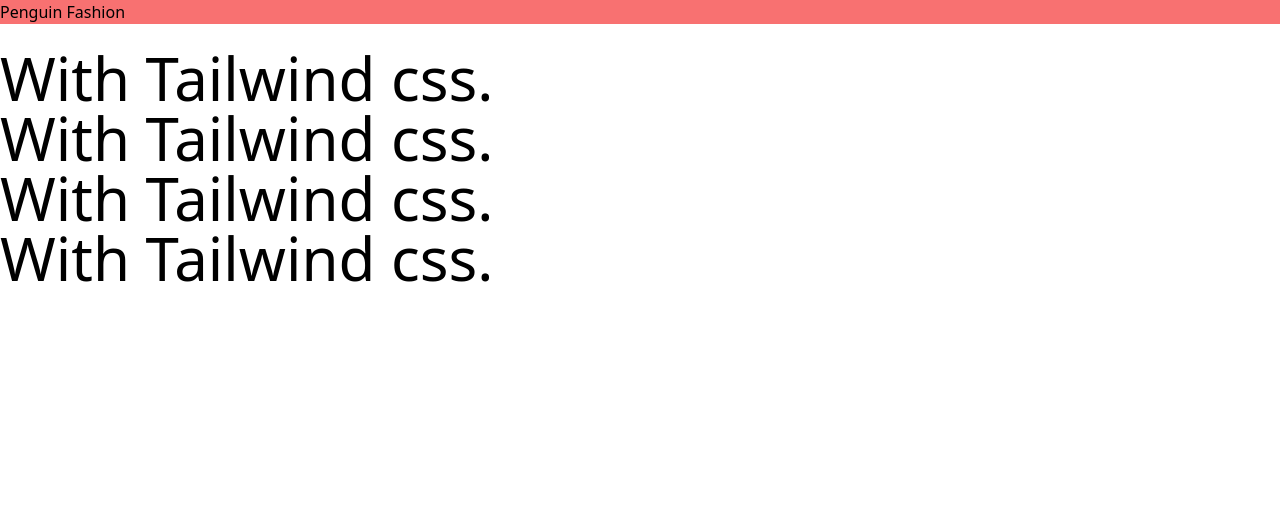
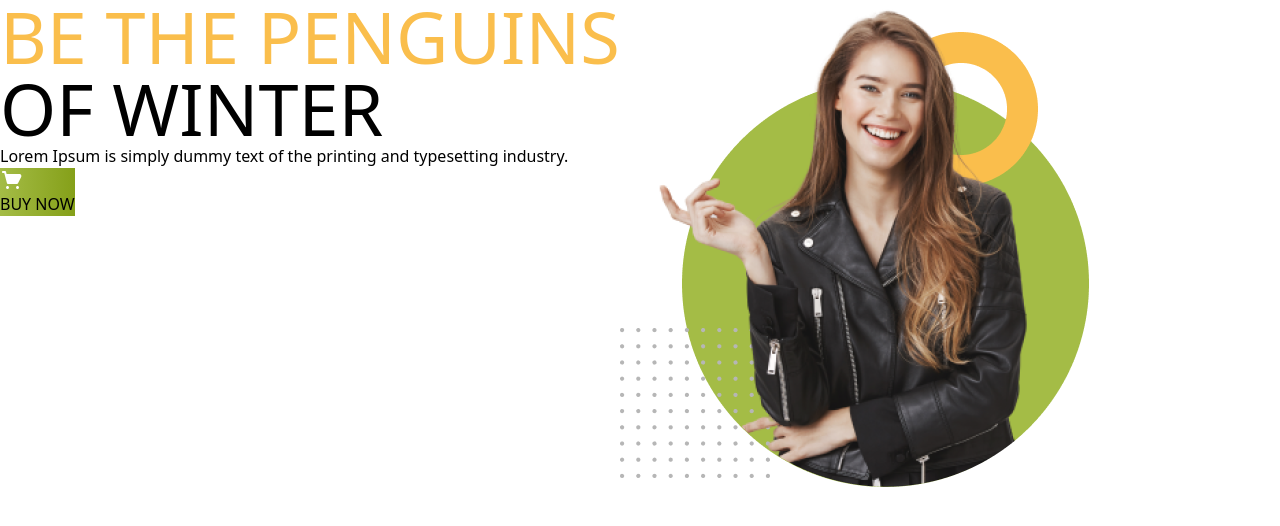
Before and after one commit to chandro4D/penguin-fashion-with-tailwind-css-, a plain HTML site: page index.html in a window 1280 px wide. Drawn offline with nearby package versions, Linux system fonts and the light colour scheme.

Commit message:
add button

```diff
--- a/index.html
+++ b/index.html
@@ -8,21 +8,28 @@
 </head>
 <body>
     <header>
-        <h1 class="bg-red-400">Penguin Fashion</h1>
-        <br>
-        <h2 class="text-6xl">
-            With Tailwind css.
-        </h2>
-        <h2 class="text-6xl">
-            With Tailwind css.
-        </h2>
-        <h2 class="text-6xl">
-            With Tailwind css.
-        </h2>
-        <h2 class="text-6xl">
-            With Tailwind css.
-        </h2>
+        <nav>
 
+        </nav>
+        <div class="flex ">
+            <div>
+                <h1 class="text-7xl uppercase">
+                    <span class="text-[#FABE4C]">Be the Penguins </span>
+                    <br>
+                    of Winter
+                </h1>
+                <p class="text-base">Lorem Ipsum is simply dummy text of the printing
+                    and typesetting industry.</p>
+                 <button class="uppercase bg-gradient-to-r from-[#A4BC46] to-[#85A019] font-medium"><svg xmlns="http://www.w3.org/2000/svg" width="24" height="24" viewBox="0 0 24 24" fill="none">
+                    <path d="M21.08 6.99998C20.9072 6.7006 20.6598 6.45111 20.3618 6.27585C20.0639 6.10059 19.7256 6.00554 19.38 5.99998H6.58L6 3.73998C5.9414 3.52181 5.81066 3.32992 5.62908 3.19555C5.44749 3.06118 5.22576 2.99224 5 2.99998H3C2.73478 2.99998 2.48043 3.10533 2.29289 3.29287C2.10536 3.48041 2 3.73476 2 3.99998C2 4.26519 2.10536 4.51955 2.29289 4.70708C2.48043 4.89462 2.73478 4.99998 3 4.99998H4.24L7 15.26C7.0586 15.4781 7.18934 15.67 7.37092 15.8044C7.55251 15.9388 7.77424 16.0077 8 16H17C17.1847 15.9994 17.3656 15.9477 17.5227 15.8507C17.6798 15.7536 17.8069 15.6149 17.89 15.45L21.17 8.88998C21.3122 8.59199 21.3783 8.26345 21.3626 7.93366C21.3469 7.60387 21.2498 7.2831 21.08 6.99998Z" fill="white"/>
+                    <path d="M7.5 21C8.32843 21 9 20.3284 9 19.5C9 18.6716 8.32843 18 7.5 18C6.67157 18 6 18.6716 6 19.5C6 20.3284 6.67157 21 7.5 21Z" fill="white"/>
+                    <path d="M17.5 21C18.3284 21 19 20.3284 19 19.5C19 18.6716 18.3284 18 17.5 18C16.6716 18 16 18.6716 16 19.5C16 20.3284 16.6716 21 17.5 21Z" fill="white"/>
+                  </svg> buy now</button>
+            </div>
+            <div>
+                <img src="/images/model.png" alt="">
+            </div>
+        </div>
     </header>
     <main>
 
```
Also changed, not shown: tailwind.config.js (added, +8 -0 lines).
